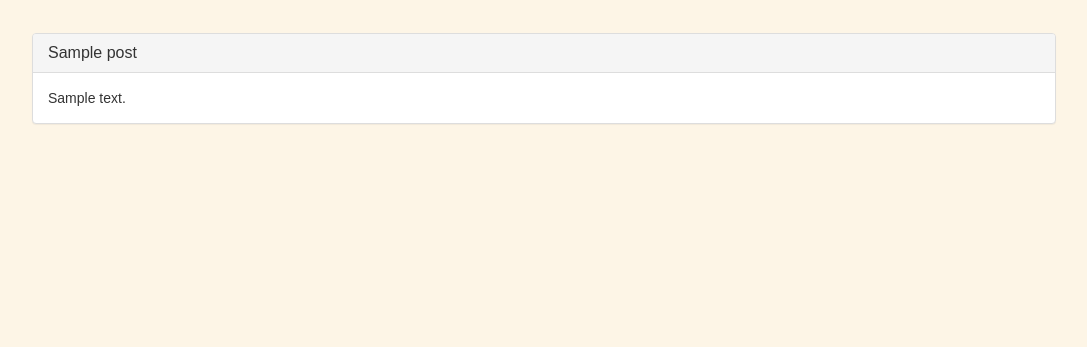
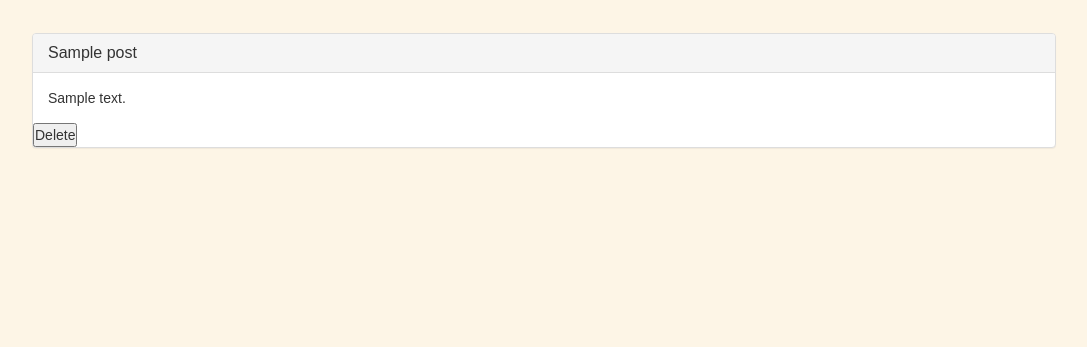
Before and after one commit to HaoYang0000/illinipost, a Laravel app: page /check_post in a window 1280 px wide. Shown: the part 91-438 px from the top of the page, without its empty margins (96-1183 px from the left). Run offline with Laravel 8, Linux system fonts and the light colour scheme; tables that the repository leaves empty hold one stand-in row (values such as "Sample post"); settings files or empty folders that the repository lacks are supplied; some libraries are stand-ins or nearby versions.

Commit message:
delete add
add delete function

```diff
--- a/app/Http/Controllers/PostController.php
+++ b/app/Http/Controllers/PostController.php
@@ -7,6 +7,7 @@ use Illuminate\Http\Request;
 
 //Import Post model to the controller
 use App\Post;
+use DB;
 
 class PostController extends Controller
 {
@@ -16,8 +17,8 @@ class PostController extends Controller
     */
     public function create_post(Request $request)
     {
-        echo $request;
     	$user = $request->user();
+        echo 'joijoj'.$user;
     	//If the user is not registerd
         if($user == NULL){
             $posts = Post::all();
@@ -63,4 +64,11 @@ class PostController extends Controller
         return view('post.post_page',compact('posts'));
     }
 
+    public function delete_post_page(Request $request)
+    {
+        DB::table('Posts')->where('post_id', '=', $request['post_id'])->delete();
+        $posts = Post::all();
+        return view('post.post_page',compact('posts'));
+    }
+
 }
--- a/app/Http/Controllers/UserController.php
+++ b/app/Http/Controllers/UserController.php
@@ -62,7 +62,5 @@ class UserController extends Controller
 
         return view('post.create_post_page');
 
-
-
     }
 }
--- a/app/User.php
+++ b/app/User.php
@@ -18,6 +18,8 @@ class User extends Model
      *
      * @var array
      */
+
+
     protected $fillable = [
                           'password',
                            'email',
--- a/resources/views/post/post_page.blade.php
+++ b/resources/views/post/post_page.blade.php
@@ -10,8 +10,20 @@
     		<h3 class="panel-title">{{ $post->title }}</h3>
   		</div>
 		<div class="panel-body" style="overflow-y: auto;">{{ $post->content }}</div>
+		<form id="delete_post_form" method="post" action="delete_post">
+			{!! csrf_field() !!}
+			<input id="post_id" name="post_id" hidden>
+        </form>
+        <input type="button" name="delete" onclick="submit({{ $post->post_id }})" value="Delete"/>
 	@endforeach
 
 </div>
+<script type="text/javascript">
+function submit(id){
+	document.getElementById('post_id').value = id;
+	document.getElementById('delete_post_form').submit();
+}
+
+</script>
 
 @endSection
--- a/routes/web.php
+++ b/routes/web.php
@@ -20,7 +20,7 @@ Route::get('/', function () {
 //Direct user to create a post
 Route::get('/create_post', 'PostController@create_post_page');
 Route::post('/create_post', 'PostController@create_post');
-
+Route::post('/delete_post', 'PostController@delete_post_page');
 //Direct user to check all post
 Route::get('/check_post', 'PostController@check_post_page');
 
```
